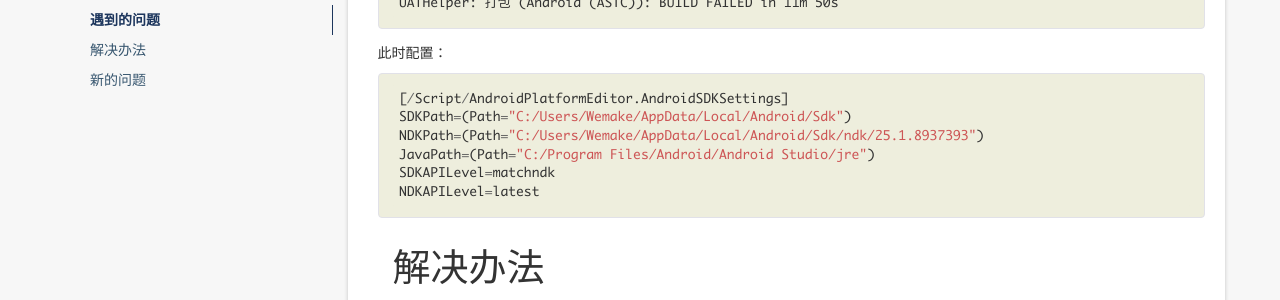
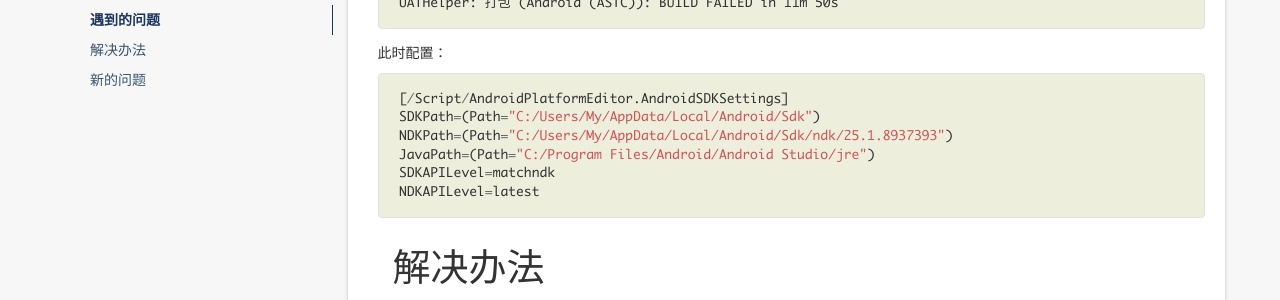
Before and after one commit to windcrazy123/windcrazy123.github.io, a Jekyll site: the page built from _posts/UE/Miscellaneous/2024-7-4-BuildFailedasGradle.md, in a window 1280 px wide and 900 px high, scrolled down 1852 px. Shown: the part 152-452 px from the top of the window. Built offline with Jekyll 4.4.1, drawn with Linux system fonts in a browser that asks for light colours; nearby versions of some CDN libraries; comment, search, counter and statistics services are not loaded.

Commit message:
修改错字

````diff
--- a/_posts/UE/Miscellaneous/2024-7-4-BuildFailedasGradle.md
+++ b/_posts/UE/Miscellaneous/2024-7-4-BuildFailedasGradle.md
@@ -69,8 +69,8 @@ UATHelper: 打包 (Android (ASTC)): BUILD FAILED in 11m 50s
 
 ```c
 [/Script/AndroidPlatformEditor.AndroidSDKSettings]
-SDKPath=(Path="C:/Users/Wemake/AppData/Local/Android/Sdk")
-NDKPath=(Path="C:/Users/Wemake/AppData/Local/Android/Sdk/ndk/25.1.8937393")
+SDKPath=(Path="C:/Users/My/AppData/Local/Android/Sdk")
+NDKPath=(Path="C:/Users/My/AppData/Local/Android/Sdk/ndk/25.1.8937393")
 JavaPath=(Path="C:/Program Files/Android/Android Studio/jre")
 SDKAPILevel=matchndk
 NDKAPILevel=latest
````
